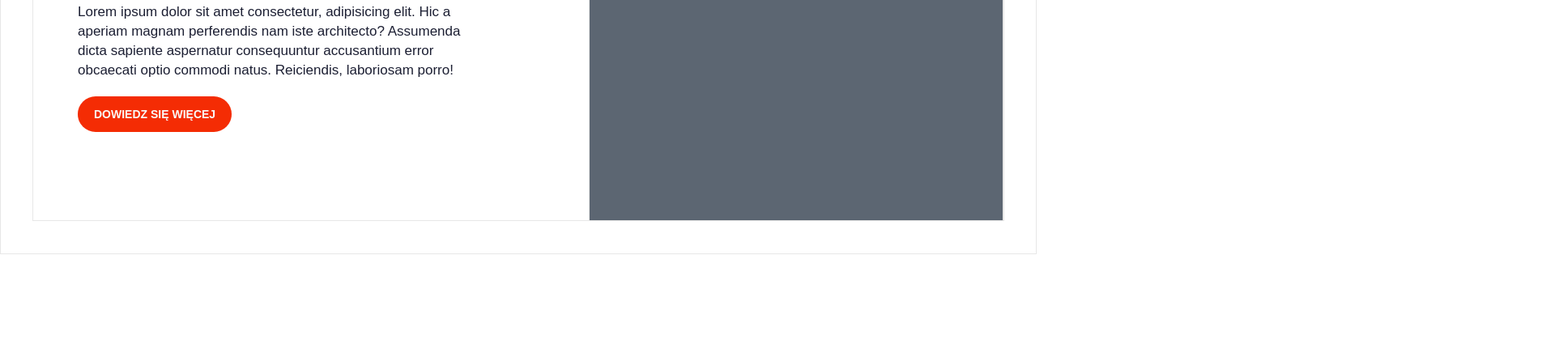
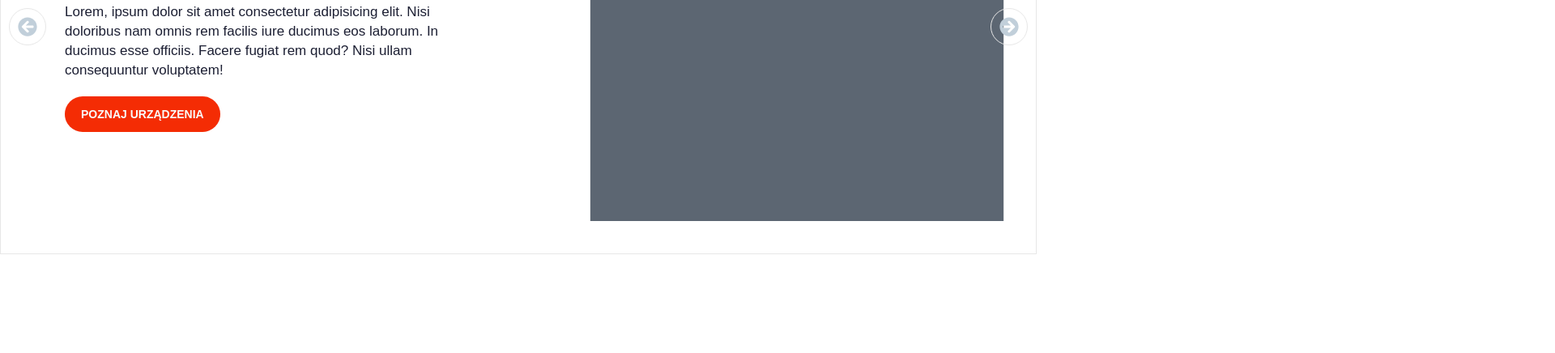
Before and after one commit to krystek77/www, a React app in the folder client/: page / in a window 1280 px wide. Shown: the part 364-800 px from the top of the page at 81% size, 1920 px wide, since content can reach past the window. Built offline with nearby package versions, Linux system fonts and the light colour scheme; a web font is replaced by a local one.

Commit message:
Create slider into hero

```diff
--- a/client/src/components/Hero.js
+++ b/client/src/components/Hero.js
@@ -1,7 +1,14 @@
+import React from 'react';
 import { Link } from 'react-router-dom';
+import { FaArrowCircleLeft, FaArrowCircleRight } from 'react-icons/fa';
 import { useNavigationContext } from '../contexts/navigation';
+import { hero } from '../fixtures';
+
 function Hero() {
   const { submenuRectDOM, closeSubmenu } = useNavigationContext();
+  const [data, setData] = React.useState([]);
+  const [currentIndex, setCurrentIndex] = React.useState(0);
+
   const close = (e) => {
     const posX = e.clientX;
     const posY = e.clientY;
@@ -13,30 +20,60 @@ function Hero() {
       closeSubmenu();
     }
   };
+  React.useEffect(() => {
+    setData(hero);
+  }, []);
+
+  const next = () => {
+    if (currentIndex + 1 < data.length) {
+      setCurrentIndex((current) => current + 1);
+    } else {
+      setCurrentIndex(0);
+    }
+  };
+  const prev = () => {
+    if (currentIndex === 0) {
+      setCurrentIndex(data.length - 1);
+    } else {
+      setCurrentIndex((current) => current - 1);
+    }
+  };
   return (
     <header className='hero' onMouseMove={(e) => close(e)}>
+      <button type='button' className='btn btn--prev' onClick={prev}>
+        <FaArrowCircleLeft />
+      </button>
+      <button type='button' className='btn btn--next' onClick={next}>
+        <FaArrowCircleRight />
+      </button>
       <div className='hero__wrapper'>
+        {data.map((item, index) => {
+          let currentClass = 'hero__slide--next';
+          if (index === currentIndex) currentClass = 'hero__slide--current';
+          if (index === currentIndex - 1) currentClass = 'hero__slide--prev';
+          if (currentIndex === 0 && index === data.length - 1)
+            currentClass = 'hero__slide--prev';
+          return (
+            <div className={`hero__slide ${currentClass}`} key={item.id}>
               <article className='hero__content'>
-          <h1 className='hero__title'>Poznaj lepsze wyposażenie pralnicze</h1>
-          <p className='hero__description'>
-            Lorem ipsum dolor sit amet consectetur, adipisicing elit. Hic a
-            aperiam magnam perferendis nam iste architecto? Assumenda dicta
-            sapiente aspernatur consequuntur accusantium error obcaecati optio
-            commodi natus. Reiciendis, laboriosam porro!
-          </p>
+                <h1 className='hero__title'>{item.title}</h1>
+                <p className='hero__description'>{item.description}</p>
                 <Link className='btn btn--action' type='button' to='/'>
-            Dowiedz się więcej
+                  {item.action}
                 </Link>
               </article>
               <div className='hero__image'>
                 <img
                   className='hero__bg'
-            src='../assets/images/poznaj_test.png'
-            alt='hero1'
-            width='512'
-            height='820'
+                  src={`../assets/images/${item.image.src}.png`}
+                  alt={item.image.alt}
+                  width={item.image.width}
+                  height={item.image.height}
                 />
               </div>
+            </div>
+          );
+        })}
       </div>
     </header>
   );
--- /dev/null
+++ b/client/src/fixtures/hero.js
@@ -0,0 +1,54 @@
+export const hero = [
+  {
+    id: '1',
+    title: 'Poznaj lepsze wyposażenie pralnicze',
+    description:
+      'Lorem, ipsum dolor sit amet consectetur adipisicing elit. Nisi doloribus nam omnis rem facilis iure ducimus eos laborum. In ducimus esse officiis. Facere fugiat rem quod? Nisi ullam consequuntur voluptatem!',
+    action: 'Poznaj urządzenia',
+    image: {
+      alt: 'Poznaj urządzenia',
+      src: 'poznaj_test',
+      width: 512,
+      height: 820,
+    },
+  },
+  {
+    id: '2',
+    title: 'Jeszcze wydajniej, jeszcze wygodniej',
+    description:
+      'Lorem, ipsum dolor sit amet consectetur adipisicing elit. Nisi doloribus nam omnis rem facilis iure ducimus eos laborum. In ducimus esse officiis. Facere fugiat rem quod? Nisi ullam consequuntur voluptatem!',
+    action: 'Xcontrol FLEX',
+    image: {
+      alt: 'Xcontrol FLEX',
+      src: 'flex_test',
+      width: 820,
+      height: 600,
+    },
+  },
+  {
+    id: '3',
+    title: 'Rozwiązania dedykowane do prania MOP',
+    description:
+      'Lorem, ipsum dolor sit amet consectetur adipisicing elit. Nisi doloribus nam omnis rem facilis iure ducimus eos laborum. In ducimus esse officiis. Facere fugiat rem quod? Nisi ullam consequuntur voluptatem!',
+    action: 'Systemy MOP',
+    image: {
+      alt: 'Systemy MOP',
+      src: 'mop_test',
+      width: 820,
+      height: 512,
+    },
+  },
+  {
+    id: '4',
+    title: 'Softwash, delikatne pranie jak nigdy',
+    description:
+      'Lorem, ipsum dolor sit amet consectetur adipisicing elit. Nisi doloribus nam omnis rem facilis iure ducimus eos laborum. In ducimus esse officiis. Facere fugiat rem quod? Nisi ullam consequuntur voluptatem!',
+    action: 'Softwash',
+    image: {
+      alt: 'SoftWash',
+      src: 'softwash_test',
+      width: 512,
+      height: 820,
+    },
+  },
+];
--- a/client/src/fixtures/index.js
+++ b/client/src/fixtures/index.js
@@ -1,2 +1,3 @@
 import { menu, links, connectedMenuAndLinks } from './menu';
-export { menu, links, connectedMenuAndLinks };
+import { hero } from './hero';
+export { menu, links, connectedMenuAndLinks, hero };
--- a/client/src/sass/index.scss
+++ b/client/src/sass/index.scss
@@ -9,6 +9,7 @@ $gap: 0.5rem;
 $breakpoint-992: 992px;
 $fontSize: 1.7rem;
 $lineHeight: 2.4rem;
+$transition: transform 0.5s ease-in-out;
 
 $breakpoints: (
   576: 576px,
@@ -190,6 +191,24 @@ img {
     @media all and (min-width: map-get($map: $breakpoints, $key:1200 )) {
       display: none;
     }
+  }
+  &--prev,
+  &--next {
+    position: absolute;
+    z-index: 1;
+    top: 50%;
+    transform: translateY(-50%);
+    font-weight: 300;
+    border-radius: 50%;
+    background-color: transparent;
+    padding: $gap * 2;
+    color: $grey;
+  }
+  &--prev {
+    left: $gap * 2;
+  }
+  &--next {
+    right: $gap * 2;
   }
   &--action {
     border: none;
@@ -436,25 +455,50 @@ img {
   border: $temporaryBorder;
   padding-top: $gap * 8;
   padding-bottom: $gap * 8;
+  position: relative;
   &__wrapper {
-    border: $temporaryBorder;
+    // border: $temporaryBorder;
     position: relative;
     z-index: 0;
     padding: $gap * 2 $gap * 3;
     max-width: 1200px;
     margin: 0 auto;
     height: 480px;
-    overflow: hidden;
+    // overflow: hidden;
     display: flex;
     flex-direction: column;
     justify-content: center;
     align-items: flex-start;
   }
+  &__slide {
+    position: absolute;
+    z-index: 0;
+    top: 0;
+    left: 0;
+    width: 100%;
+    height: 100%;
+    opacity: 0;
+    overflow: hidden;
+    transition: $transition;
+    &--current {
+      transform: translateX(0%);
+      opacity: 1;
+    }
+    &--next {
+      transform: translateX(100%);
+    }
+    &--prev {
+      transform: translateX(-100%);
+    }
+  }
   &__content {
     // border: $temporaryBorder;
     max-width: 480px;
-    position: relative;
+    position: absolute;
     z-index: 1;
+    top: 50%;
+    left: 0%;
+    transform: translateY(-50%);
     margin-left: $gap * 2;
     @media screen and (min-width: map-get($map: $breakpoints, $key:768 )) {
       margin-left: $gap * 8;
```
Also changed, not shown: client/public/assets/images/flex_test.png (added), client/public/assets/images/mop_test.png (added), client/public/assets/images/softwash_test.png. Lines whose indentation alone changed are shown as unchanged.
